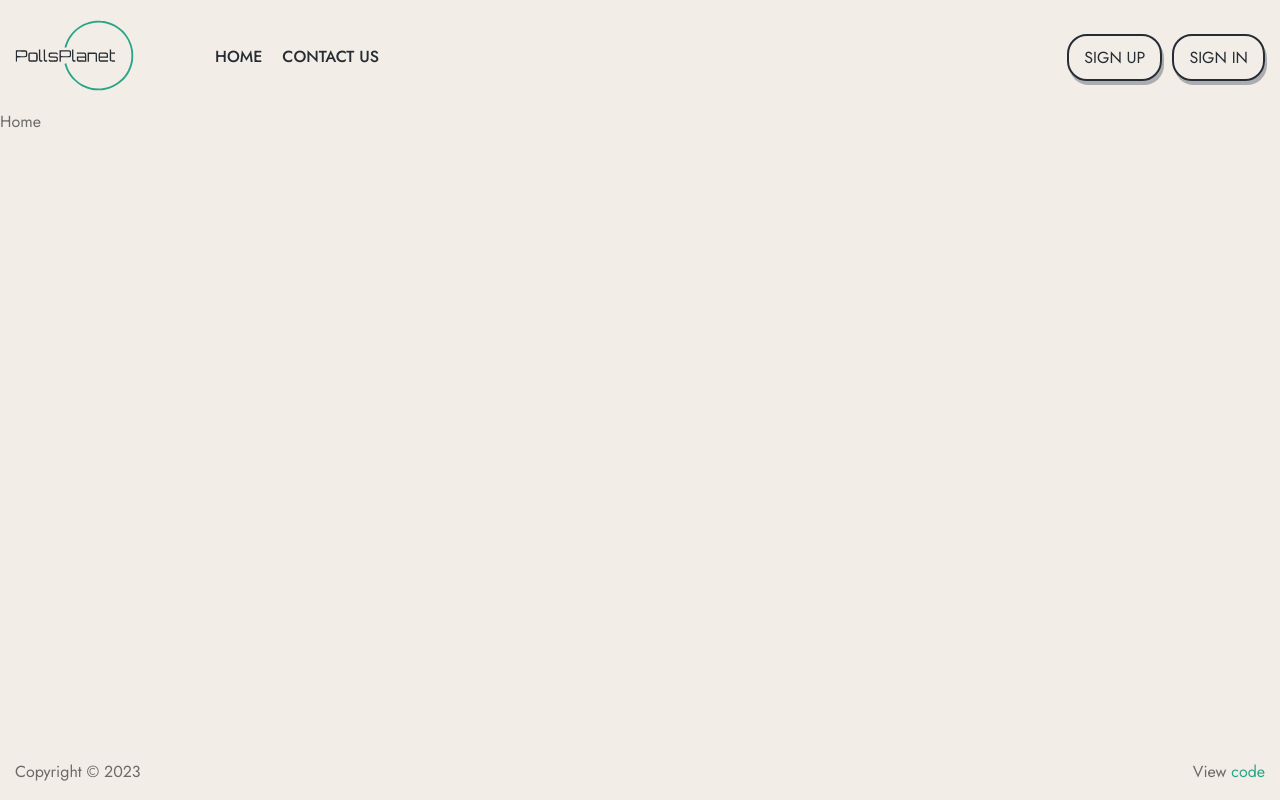
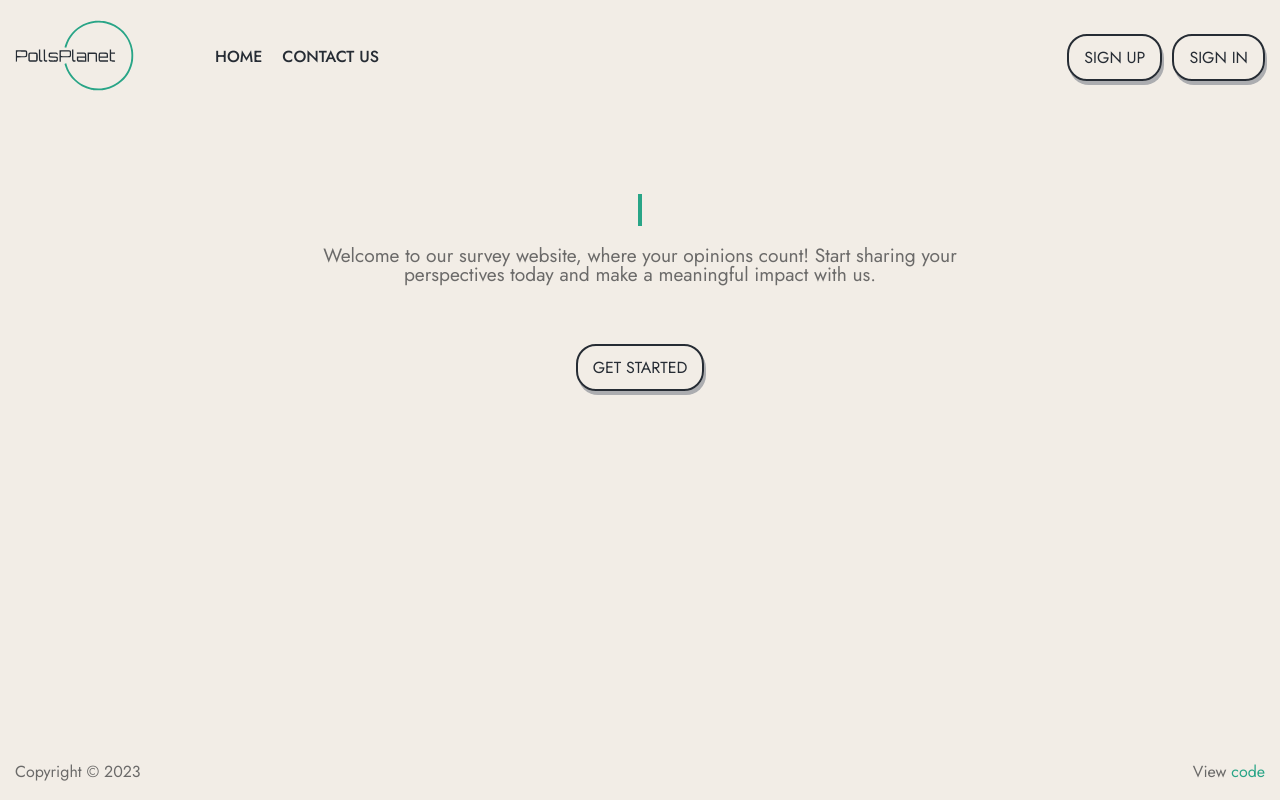
Before and after one commit to GitBap/PollsPlanet, a React (Create React App) app in the folder survey-app/frontend/: page / in a window 1280 px wide. Built offline with nearby package versions, Linux system fonts and the light colour scheme.

Commit message:
Created the home page

```diff
--- a/survey-app/frontend/src/App.jsx
+++ b/survey-app/frontend/src/App.jsx
@@ -11,7 +11,7 @@ const App = () => {
   return (
     <div className="website">
       <Header />
-      <main>
+      <main className="container">
         <Routes>
           <Route exact path="/" element={<Home />} />
           <Route path="/contactus" element={<ContactUs />} />
--- a/survey-app/frontend/src/components/Home.jsx
+++ b/survey-app/frontend/src/components/Home.jsx
@@ -1,7 +1,18 @@
 import React from "react";
 
+import "./styles/home.scss";
+
 const Home = () => {
-  return <div>Home</div>;
+  return (
+    <section className="home">
+      <h1 className="typed-out">Create polls at the click of a button</h1>
+      <p>
+        Welcome to our survey website, where your opinions count! Start sharing
+        your perspectives today and make a meaningful impact with us.
+      </p>
+      <button className="btn">Get started</button>
+    </section>
+  );
 };
 
 export default Home;
--- /dev/null
+++ b/survey-app/frontend/src/components/styles/home.scss
@@ -0,0 +1,44 @@
+@import "./variables.scss";
+
+.home {
+  display: flex;
+  flex-direction: column;
+  align-items: center;
+  height: 100%;
+
+  padding: 80px 0;
+  text-align: center;
+
+  .typed-out {
+    overflow: hidden;
+    border-right: 0.15em solid $primary-color;
+    white-space: nowrap;
+    animation: typing 1s steps(35, end) forwards;
+    font-size: 2rem;
+    width: 0;
+    max-width: max-content;
+    margin-bottom: 20px;
+
+    @media (max-width: 768px) {
+      animation: none;
+      width: 100%;
+      white-space: wrap;
+      border-right: none;
+    }
+  }
+
+  p {
+    max-width: 700px;
+    font-size: 1.2em;
+    margin-bottom: 60px;
+  }
+
+  @keyframes typing {
+    from {
+      width: 0;
+    }
+    to {
+      width: 100%;
+    }
+  }
+}
```
